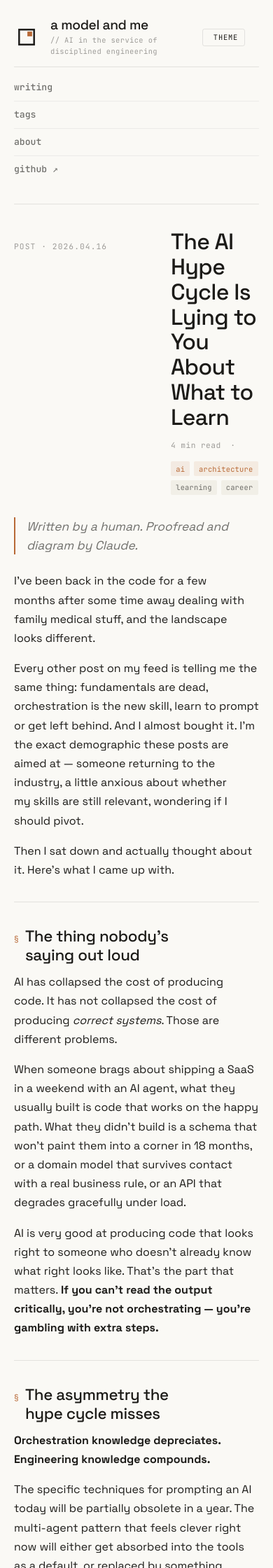
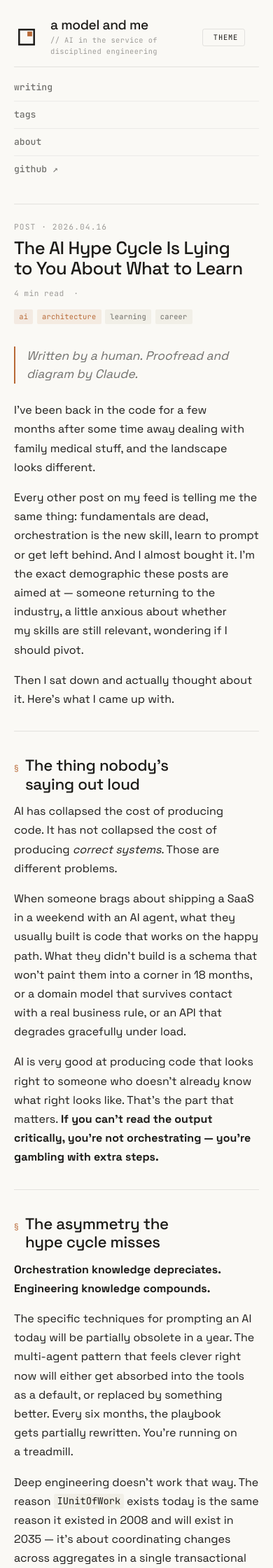
Before and after one commit to amodelandme/amodelandme.github.io, a Jekyll site: the page built from _posts/2026-04-16-ai-hype-cycle-what-to-learn.md, in a window 390 px wide. Shown: the top 2240 px of the page at 70% size. Built offline with Jekyll 4.4.1, drawn with Linux system fonts in a browser that asks for light colours.

Commit message:
Fix-On narrow mobile screens (~360px wide with 20px padding), the 12rem (~192px) column eats more than half the viewport, leaving the title squashed into the remaining ~130px.

```diff
--- a/_sass/_post.scss
+++ b/_sass/_post.scss
@@ -8,6 +8,12 @@
   gap: 2rem;
   align-items: baseline;
   padding: 2.25rem 0 0.25rem;
+
+  @media (max-width: 640px) {
+    grid-template-columns: 1fr;
+    gap: 0.4rem;
+    padding: 1.5rem 0 0.25rem;
+  }
 }
 .post-meta-strip__label {
   font-family: var(--mono);
@@ -24,6 +30,11 @@
   margin: 0;
   text-wrap: balance;
   max-width: 47rem;
+  overflow-wrap: break-word;
+
+  @media (max-width: 640px) {
+    font-size: 1.6rem;
+  }
 }
 .post-meta-strip__bar {
   margin-top: 0.85rem;
--- /dev/null
+++ b/googlefeeb8fc2c278e0cf.html
@@ -0,0 +1 @@
+google-site-verification: googlefeeb8fc2c278e0cf.html
```
